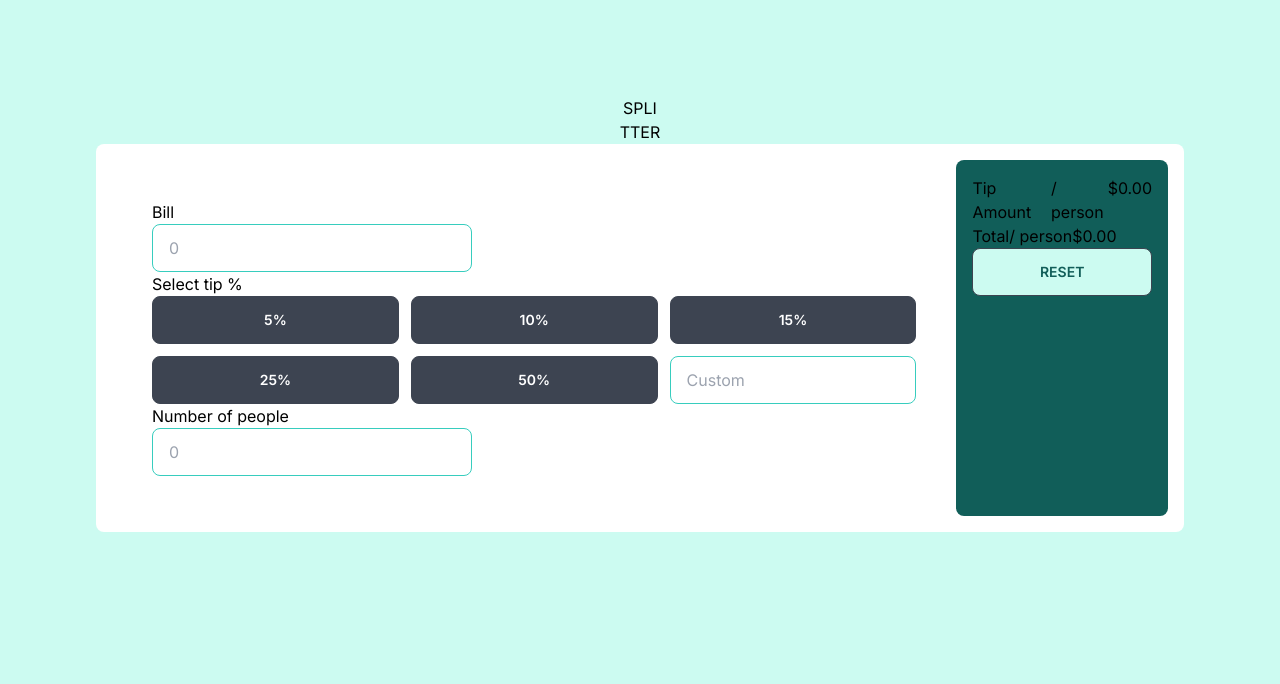
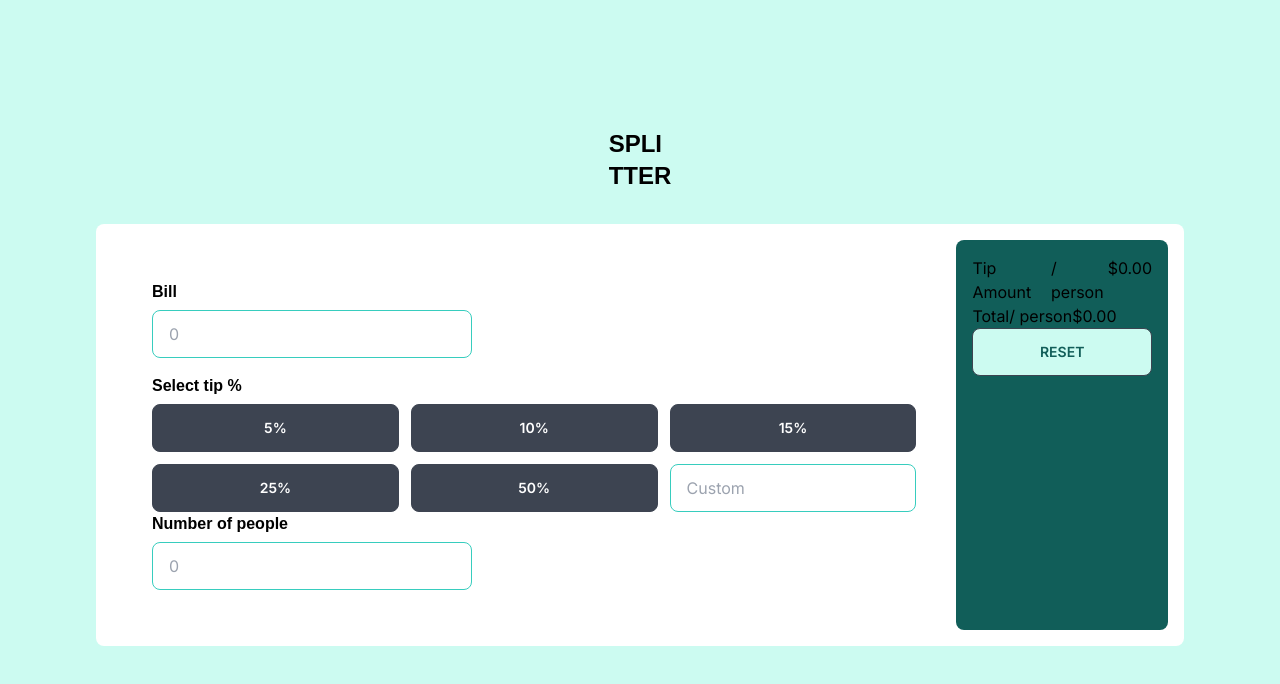
Before and after one commit to rogan-templer/frontend-mentor-exercises, a Next.js app in the folder tip-calculator-app-main/tip-calculator/: page / in a window 1280 px wide. Shown: the top 684 px of the page. Built offline with nearby package versions, Linux system fonts and the light colour scheme.

Commit message:
styling begun

```diff
--- a/tip-calculator-app-main/tip-calculator/src/components/Calculator/MainTile.js
+++ b/tip-calculator-app-main/tip-calculator/src/components/Calculator/MainTile.js
@@ -11,14 +11,16 @@ export default function MainTile() {
     <>
       <div className="rounded-lg bg-white p-4 flex flex-row">
         <div className="flex flex-col p-10">
-          <h1>Bill</h1>
+          <h1 className="font-custom font-semibold pb-1.5">Bill</h1>
           <input
             className="input input-bordered input-accent w-full max-w-xs"
             type="number"
             placeholder="0"
             onChange={(e) => setBillTotal(e.target.value)}
           />
-          <h1>Select tip %</h1>
+          <h1 className="font-custom font-semibold pt-4 pb-1.5">
+            Select tip %
+          </h1>
           <div className="grid grid-cols-3 gap-3">
             <button className="btn" onClick={() => setTipPercentage(0.05)}>
               5%
@@ -42,7 +44,7 @@ export default function MainTile() {
               onChange={(e) => setCustomPercentage(e.target.value)}
             />
           </div>
-          <h1>Number of people</h1>
+          <h1 className="font-custom font-semibold pb-1.5">Number of people</h1>
           <input
             className="input input-bordered input-accent w-full max-w-xs"
             type="number"
--- a/tip-calculator-app-main/tip-calculator/src/pages/index.js
+++ b/tip-calculator-app-main/tip-calculator/src/pages/index.js
@@ -1,4 +1,3 @@
-
 import { Inter } from "next/font/google";
 import MainTile from "../components/Calculator/mainTile";
 
@@ -9,8 +8,10 @@ export default function Home() {
     <main
       className={`flex min-h-screen flex-col items-center p-24 bg-teal-100 ${inter.className}`}
     >
-      <h1>SPLI</h1>
-      <h1>TTER</h1>
+      <div className="p-8">
+        <h1 className="font-custom font-bold text-2xl">SPLI</h1>
+        <h1 className="font-custom font-bold text-2xl">TTER</h1>
+      </div>
       <MainTile />
     </main>
   );
--- a/tip-calculator-app-main/tip-calculator/src/styles/globals.css
+++ b/tip-calculator-app-main/tip-calculator/src/styles/globals.css
@@ -25,3 +25,13 @@ body {
     )
     rgb(var(--background-start-rgb));
 }
+
+@font-face {
+  font-family: "Outfit";
+  src: url("https://fonts.googleapis.com/css2?family=Outfit&display=swap");
+}
+/*
+h1 {
+  font-family: "Outfit";
+  src: url("https://fonts.googleapis.com/css2?family=Outfit&display=swap");
+} */
--- a/tip-calculator-app-main/tip-calculator/tailwind.config.js
+++ b/tip-calculator-app-main/tip-calculator/tailwind.config.js
@@ -12,6 +12,9 @@ module.exports = {
         "gradient-conic":
           "conic-gradient(from 180deg at 50% 50%, var(--tw-gradient-stops))",
       },
+      fontFamily: {
+        custom: ['Outfit', 'sans-serif']
+      }
     },
   },
   plugins: [require("daisyui")],
```
